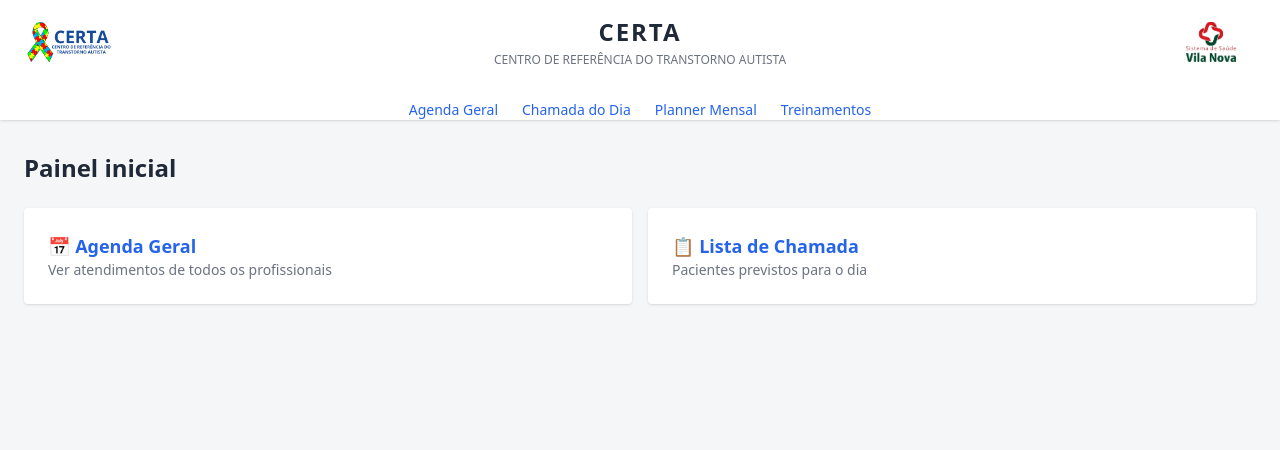
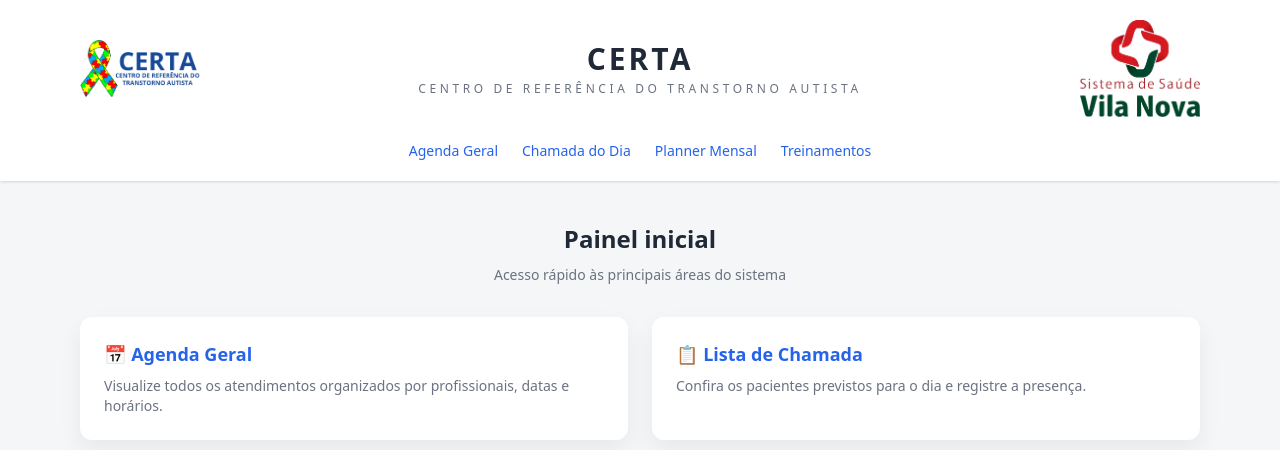
Before and after one commit to pelegobruno/agenda-planner, a Next.js app: page / in a window 1280 px wide. Shown: the top 450 px of the page. Built offline with nearby package versions, Linux system fonts and the light colour scheme; a web font is replaced by a local one.

Commit message:
Ajuste completo do planner: centralização, layout e impressão

```diff
--- a/src/app/globals.css
+++ b/src/app/globals.css
@@ -1,7 +1,8 @@
 @import "tailwindcss";
 
 /* ===============================
-   FONTE LOCAL (SEGURA)
+   FONTE LOCAL
+   Arquivo em: public/fonts/agenda-certa.ttf
 ================================ */
 @font-face {
   font-family: "AgendaCerta";
@@ -15,13 +16,15 @@
    VARIÁVEIS GLOBAIS
 ================================ */
 :root {
-  --background: #f5f6f8;
+  --background: #f4f6f8;
   --foreground: #1f2937;
 
   --card: #ffffff;
   --border: #e5e7eb;
 
   --primary: #2563eb;
+  --primary-soft: #eff6ff;
+
   --muted: #6b7280;
 }
 
@@ -47,11 +50,16 @@ body {
 h1 {
   font-family: "AgendaCerta", ui-sans-serif, system-ui;
   font-weight: 700;
-  letter-spacing: 0.08em;
+  letter-spacing: 0.1em;
 }
 
-h2,
+h2 {
+  font-size: 1.5rem;
+  font-weight: 600;
+}
+
 h3 {
+  font-size: 1.125rem;
   font-weight: 600;
 }
 
@@ -77,9 +85,25 @@ a:hover {
 input,
 select {
   border: 1px solid var(--border);
-  border-radius: 6px;
+  border-radius: 0.5rem;
   padding: 0.45rem 0.6rem;
   font-size: 0.875rem;
+}
+
+/* ===============================
+   CARDS
+================================ */
+.card {
+  background: var(--card);
+  border-radius: 0.75rem;
+  padding: 1.5rem;
+  box-shadow: 0 10px 25px rgba(0, 0, 0, 0.06);
+  transition: transform 0.2s ease, box-shadow 0.2s ease;
+}
+
+.card:hover {
+  transform: translateY(-2px);
+  box-shadow: 0 16px 35px rgba(0, 0, 0, 0.08);
 }
 
 /* ===============================
@@ -102,4 +126,25 @@ select {
     text-align: center;
     font-family: "AgendaCerta", Arial, sans-serif;
   }
+
+  table {
+    font-size: 12pt;
+  }
 }
+
+
+
+/* ===============================
+   PLANNER – CENTRALIZAÇÃO
+================================ */
+.planner-day {
+  text-align: center;
+}
+
+@media print {
+  .planner-day {
+    display: flex !important;
+    flex-direction: column !important;
+    justify-content: center !important;
+  }
+}
--- a/src/app/layout.tsx
+++ b/src/app/layout.tsx
@@ -1,5 +1,5 @@
-/* eslint-disable @next/next/no-img-element */
 import "./globals.css";
+import Image from "next/image";
 
 export default function RootLayout({
   children,
@@ -8,57 +8,73 @@ export default function RootLayout({
 }) {
   return (
     <html lang="pt-BR">
-      <body className="bg-gray-100 text-gray-900">
-
+      <body>
         {/* ================= CABEÇALHO ================= */}
         <header className="bg-white shadow-sm">
+          <div className="max-w-6xl mx-auto px-4 py-5">
 
-          {/* LOGOS + TÍTULO */}
-          <div className="max-w-7xl mx-auto px-6 py-4
-                          grid grid-cols-[90px_1fr_90px] items-center">
+            {/* GRID PARA CENTRALIZAÇÃO REAL */}
+            <div className="grid grid-cols-[1fr_auto_1fr] items-center">
 
               {/* LOGO ESQUERDA */}
-            <img
+              <div className="flex justify-start">
+                <Image
                   src="/logo-esquerda.png"
                   alt="Logo CERTA"
-              className="h-10 mx-auto"
+                  width={120}
+                  height={44}
+                  priority
+                  className="object-contain"
                 />
+              </div>
 
               {/* TÍTULO CENTRAL */}
-            <div className="text-center leading-tight">
-              <h1 className="text-2xl tracking-widest">
+              <div className="text-center">
+                <h1 className="text-2xl sm:text-3xl">
                 CERTA
                 </h1>
-              <p className="text-xs uppercase text-gray-500 mt-1">
+                <p className="text-xs text-gray-500 uppercase tracking-[0.3em] mt-1">
                   Centro de Referência do Transtorno Autista
                 </p>
               </div>
 
               {/* LOGO DIREITA */}
-            <img
+              <div className="flex justify-end">
+                <Image
                   src="/logo-direita.png"
                   alt="Sistema de Saúde Vila Nova"
-              className="h-10 mx-auto"
+                  width={120}
+                  height={44}
+                  priority
+                  className="object-contain"
                 />
               </div>
 
+            </div>
+
             {/* MENU */}
-          <nav className="mt-4">
-            <ul className="flex justify-center gap-6 text-sm font-medium">
-              <li><a href="/agenda">Agenda Geral</a></li>
-              <li><a href="/chamada">Chamada do Dia</a></li>
-              <li><a href="/planner">Planner Mensal</a></li>
-              <li><a href="/treinamentos">Treinamentos</a></li>
-            </ul>
+            <nav className="mt-6 flex justify-center gap-6 text-sm font-medium text-gray-700">
+              <a className="hover:text-blue-600" href="/agenda">
+                Agenda Geral
+              </a>
+              <a className="hover:text-blue-600" href="/chamada">
+                Chamada do Dia
+              </a>
+              <a className="hover:text-blue-600" href="/planner">
+                Planner Mensal
+              </a>
+              <a className="hover:text-blue-600" href="/treinamentos">
+                Treinamentos
+              </a>
             </nav>
 
+          </div>
         </header>
 
         {/* ================= CONTEÚDO ================= */}
-        <main className="max-w-7xl mx-auto px-6 py-8">
+        <main className="max-w-6xl mx-auto px-4 py-10">
           {children}
         </main>
-
       </body>
     </html>
   );
--- a/src/app/page.tsx
+++ b/src/app/page.tsx
@@ -1,35 +1,38 @@
 export default function Home() {
   return (
-    <div className="space-y-6">
-      <h2 className="text-2xl font-semibold">
-        Painel inicial
-      </h2>
+    <section className="space-y-8">
+      {/* TÍTULO */}
+      <header className="text-center">
+        <h2>Painel inicial</h2>
+        <p className="text-sm mt-2">
+          Acesso rápido às principais áreas do sistema
+        </p>
+      </header>
 
-      <div className="grid grid-cols-1 sm:grid-cols-2 gap-4">
-        <a
-          href="/agenda"
-          className="bg-white p-6 rounded shadow hover:shadow-md"
-        >
-          <h3 className="font-medium text-lg">
+      {/* CARDS */}
+      <div className="grid grid-cols-1 sm:grid-cols-2 gap-6">
+
+        <a href="/agenda" className="card">
+          <h3 className="flex items-center gap-2">
             📅 Agenda Geral
           </h3>
-          <p className="text-sm text-gray-600">
-            Ver atendimentos de todos os profissionais
+          <p className="text-sm mt-2">
+            Visualize todos os atendimentos organizados
+            por profissionais, datas e horários.
           </p>
         </a>
 
-        <a
-          href="/chamada"
-          className="bg-white p-6 rounded shadow hover:shadow-md"
-        >
-          <h3 className="font-medium text-lg">
+        <a href="/chamada" className="card">
+          <h3 className="flex items-center gap-2">
             📋 Lista de Chamada
           </h3>
-          <p className="text-sm text-gray-600">
-            Pacientes previstos para o dia
+          <p className="text-sm mt-2">
+            Confira os pacientes previstos para o dia
+            e registre a presença.
           </p>
         </a>
+
       </div>
-    </div>
+    </section>
   );
 }
```
Lines whose indentation alone changed are shown as unchanged.
